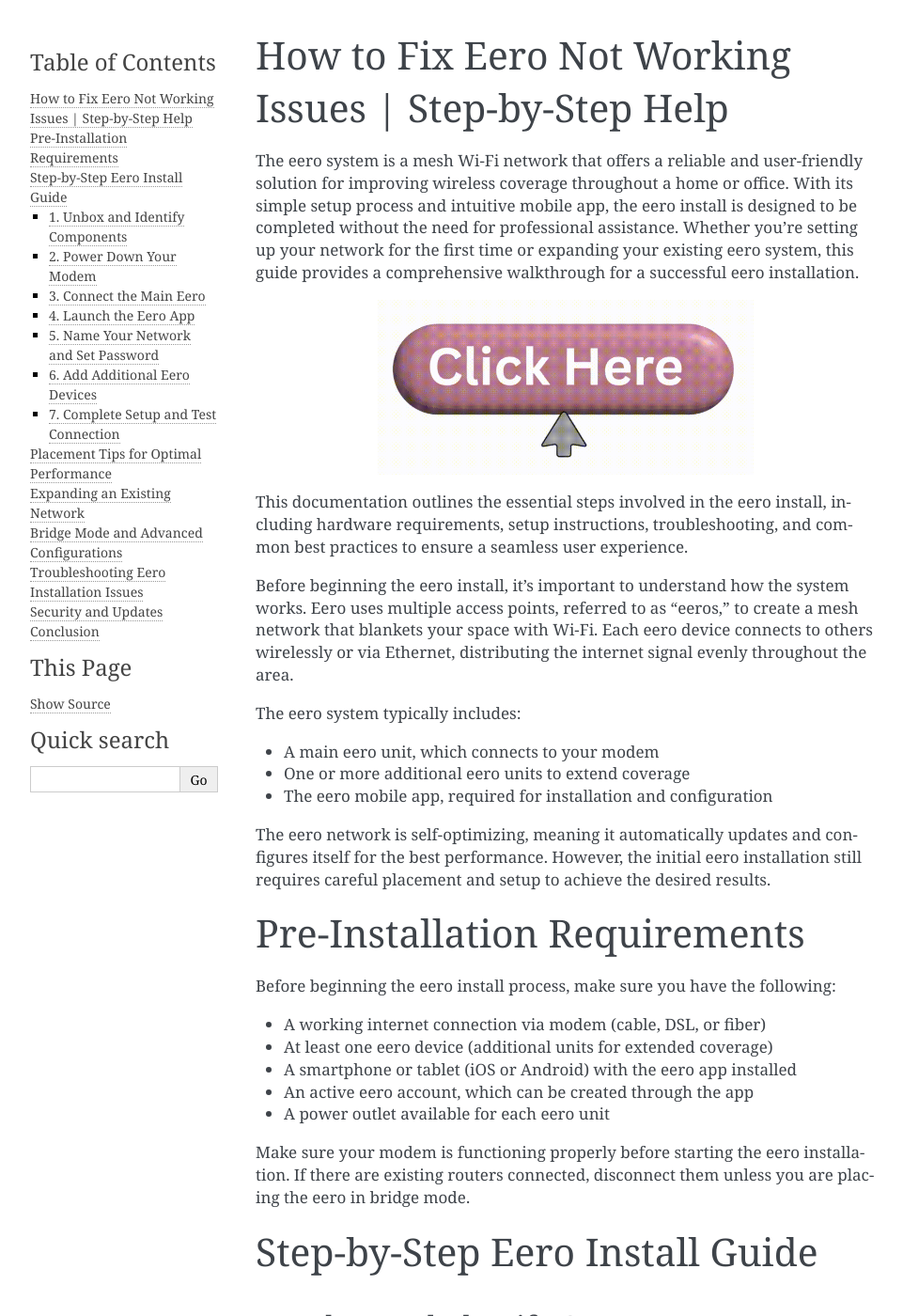
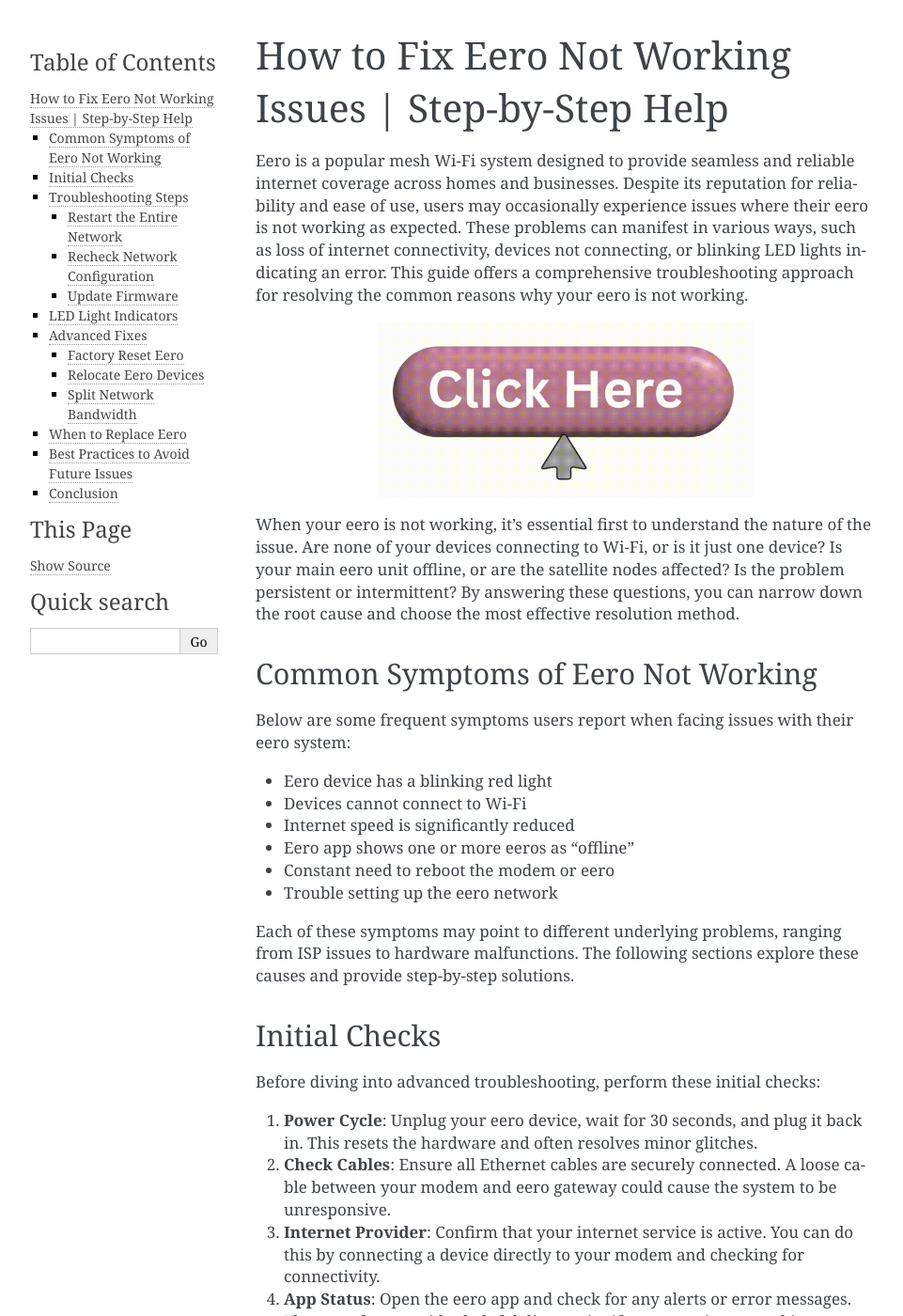
Before and after one commit to Andrewmark60/eero-not-working, a Sphinx documentation site: the page built from docs/index.rst, in a window 1280 px wide and 1400 px high. Shown: the whole window at 94% size, without its empty margins (148-1109 px from the left). Built offline with Sphinx 7.4.7, drawn with Linux system fonts in a browser that asks for light colours; some of the changed text lies outside the part shown.

Commit message:
Update index.rst

```diff
--- a/docs/index.rst
+++ b/docs/index.rst
@@ -1,7 +1,8 @@
 How to Fix Eero Not Working Issues | Step-by-Step Help
 ============================================
 
-The eero system is a mesh Wi-Fi network that offers a reliable and user-friendly solution for improving wireless coverage throughout a home or office. With its simple setup process and intuitive mobile app, the eero install is designed to be completed without the need for professional assistance. Whether you're setting up your network for the first time or expanding your existing eero system, this guide provides a comprehensive walkthrough for a successful eero installation.
+
+Eero is a popular mesh Wi-Fi system designed to provide seamless and reliable internet coverage across homes and businesses. Despite its reputation for reliability and ease of use, users may occasionally experience issues where their eero is not working as expected. These problems can manifest in various ways, such as loss of internet connectivity, devices not connecting, or blinking LED lights indicating an error. This guide offers a comprehensive troubleshooting approach for resolving the common reasons why your eero is not working.
 
 .. image:: click-here.gif
    :alt: My Project Logo
@@ -9,140 +10,150 @@ The eero system is a mesh Wi-Fi network that offers a reliable and user-friendly
    :align: center
    :target: https://getchatsupport.live/
 
-This documentation outlines the essential steps involved in the eero install, including hardware requirements, setup instructions, troubleshooting, and common best practices to ensure a seamless user experience.
+When your eero is not working, it’s essential first to understand the nature of the issue. Are none of your devices connecting to Wi-Fi, or is it just one device? Is your main eero unit offline, or are the satellite nodes affected? Is the problem persistent or intermittent? By answering these questions, you can narrow down the root cause and choose the most effective resolution method.
 
-Before beginning the eero install, it’s important to understand how the system works. Eero uses multiple access points, referred to as “eeros,” to create a mesh network that blankets your space with Wi-Fi. Each eero device connects to others wirelessly or via Ethernet, distributing the internet signal evenly throughout the area.
+Common Symptoms of Eero Not Working
+-----------------------------------
 
-The eero system typically includes:
+Below are some frequent symptoms users report when facing issues with their eero system:
 
-- A main eero unit, which connects to your modem
-- One or more additional eero units to extend coverage
-- The eero mobile app, required for installation and configuration
+- Eero device has a blinking red light
+- Devices cannot connect to Wi-Fi
+- Internet speed is significantly reduced
+- Eero app shows one or more eeros as “offline”
+- Constant need to reboot the modem or eero
+- Trouble setting up the eero network
 
-The eero network is self-optimizing, meaning it automatically updates and configures itself for the best performance. However, the initial eero installation still requires careful placement and setup to achieve the desired results.
+Each of these symptoms may point to different underlying problems, ranging from ISP issues to hardware malfunctions. The following sections explore these causes and provide step-by-step solutions.
 
-Pre-Installation Requirements
-=============================
+Initial Checks
+--------------
 
-Before beginning the eero install process, make sure you have the following:
+Before diving into advanced troubleshooting, perform these initial checks:
 
-- A working internet connection via modem (cable, DSL, or fiber)
-- At least one eero device (additional units for extended coverage)
-- A smartphone or tablet (iOS or Android) with the eero app installed
-- An active eero account, which can be created through the app
-- A power outlet available for each eero unit
+1. **Power Cycle**: Unplug your eero device, wait for 30 seconds, and plug it back in. This resets the hardware and often resolves minor glitches.
 
-Make sure your modem is functioning properly before starting the eero installation. If there are existing routers connected, disconnect them unless you are placing the eero in bridge mode.
+2. **Check Cables**: Ensure all Ethernet cables are securely connected. A loose cable between your modem and eero gateway could cause the system to be unresponsive.
 
-Step-by-Step Eero Install Guide
-===============================
+3. **Internet Provider**: Confirm that your internet service is active. You can do this by connecting a device directly to your modem and checking for connectivity.
 
-1. Unbox and Identify Components
---------------------------------
+4. **App Status**: Open the eero app and check for any alerts or error messages. The app often provides helpful diagnostics if your eero is not working.
 
-Begin by unboxing your eero units. Each box typically contains:
+Troubleshooting Steps
+---------------------
 
-- One eero device
-- A power adapter
-- An Ethernet cable
-- Basic instructions for getting started
+If your eero is still not working after the basic checks, proceed with these targeted troubleshooting steps.
 
-Confirm that all parts are present and undamaged. Identify the main eero device, which will connect directly to your modem.
+Restart the Entire Network
+~~~~~~~~~~~~~~~~~~~~~~~~~~
 
-2. Power Down Your Modem
-------------------------
+1. Disconnect the power from your modem and all eero devices.
+2. Wait for at least one minute.
+3. Power on the modem and wait for it to fully boot up.
+4. Then plug in your gateway eero (the one connected to the modem).
+5. Wait for it to display a solid white light.
+6. Finally, power on any other eero nodes in your mesh system.
 
-Before connecting any eero device, power off your modem and wait approximately two minutes. This allows the modem to clear its memory and prepare for a new connection.
+Resetting the network in this order ensures a proper handshake between your ISP and eero devices.
 
-3. Connect the Main Eero
-------------------------
+Recheck Network Configuration
+~~~~~~~~~~~~~~~~~~~~~~~~~~~~~
 
-Take the Ethernet cable provided and connect one end to your modem and the other end to the main eero’s WAN port (usually marked with a globe icon). Plug in the power adapter and wait for the eero to power on. The LED light on the eero will flash white to indicate it is ready for setup.
+Sometimes, network misconfiguration can result in your eero not working properly. Verify the following settings in the eero app:
 
-4. Launch the Eero App
-----------------------
+- **Network Name (SSID)**: Ensure you are connected to the correct network name.
+- **IP Address**: Look at the eero app to confirm your system is receiving a valid IP address from your ISP.
+- **Device Limits**: Eero has a limit on the number of devices per node. If too many are connected, performance may degrade.
 
-Open the eero mobile app on your smartphone or tablet. Sign in or create an account if you haven't already. Follow the on-screen instructions to begin the setup process. The app will detect your eero device and guide you through the connection process.
+Update Firmware
+~~~~~~~~~~~~~~~
 
-5. Name Your Network and Set Password
+Outdated firmware can result in compatibility or performance issues. To check for updates:
+
+1. Open the eero app.
+2. Navigate to the Settings menu.
+3. Check under Software Update.
+4. If an update is available, install it and allow your devices to reboot.
+
+Note: During firmware updates, your network may go offline briefly.
+
+LED Light Indicators
+--------------------
+
+Eero devices use LED lights to indicate their status. Understanding these signals is vital if your eero is not working.
+
+- **Solid White**: Everything is working normally.
+- **Blinking White**: Eero is starting up.
+- **Blinking Blue**: Eero is in setup mode.
+- **Solid Red**: Eero is not connected to the internet.
+- **Blinking Red**: Hardware issue or connection problem.
+
+If your eero has a red light, it usually indicates a problem with connectivity or a deeper system fault. Try restarting the eero and checking the modem again.
+
+Advanced Fixes
+--------------
+
+If none of the basic solutions work, consider these advanced troubleshooting options.
+
+Factory Reset Eero
+~~~~~~~~~~~~~~~~~~
+
+A factory reset erases all settings and returns your eero to its original state. Use this only if other steps have failed.
+
+To perform a factory reset:
+
+1. Locate the reset button on your eero device.
+2. Press and hold it for 15 seconds until the LED flashes red.
+3. Release the button and wait for the device to reboot.
+
+After the reset, set up the eero again using the mobile app.
+
+Relocate Eero Devices
+~~~~~~~~~~~~~~~~~~~~~
+
+Sometimes physical placement can affect performance. If your eero is not working in a certain location, try moving it:
+
+- Avoid placing it near metal objects or in enclosed areas.
+- Keep it elevated and in an open area.
+- Avoid interference from microwaves or cordless phones.
+
+Split Network Bandwidth
+~~~~~~~~~~~~~~~~~~~~~~~
+
+In congested homes or offices, eero performance may decline due to bandwidth saturation. You can:
+
+- Prioritize devices in the eero app.
+- Schedule downtime for less important devices.
+- Use Ethernet backhaul if possible to reduce wireless traffic.
+
+When to Replace Eero
+--------------------
+
+If your eero is not working after all the above efforts, it may be a hardware issue. Signs that it may need replacement include:
+
+- Frequent overheating
+- Red LED persists even after resets
+- Devices disconnect repeatedly
+- Firmware won’t update or install
+
+In such cases, contact customer support or consider testing with another unit if you have one available.
+
+Best Practices to Avoid Future Issues
 -------------------------------------
 
-During the eero install process, you will be prompted to name your Wi-Fi network and set a secure password. Choose a name that is easy to identify and a strong password to ensure security.
+To minimize the chances of facing eero not working problems again, follow these best practices:
 
-6. Add Additional Eero Devices
-------------------------------
-
-Once the main eero is set up, you can add additional devices to extend your network. Plug each additional eero into a power outlet within range of the main unit. The app will guide you through the process of adding each device. You may be asked to name the room or location of the unit to help identify it later.
-
-Make sure to place each unit where it can communicate effectively with other eeros. Avoid placing devices in enclosed spaces or near sources of interference.
-
-7. Complete Setup and Test Connection
--------------------------------------
-
-After all devices are added, the app will finalize your eero installation. It will check signal strength between units and may perform a firmware update if needed. Once setup is complete, test your internet connection and ensure all areas of your home are covered.
-
-Placement Tips for Optimal Performance
-======================================
-
-Proper placement is essential for a successful eero install. Follow these guidelines to optimize performance:
-
-- Place eeros on open shelves or flat surfaces, away from obstructions
-- Keep units away from microwaves, cordless phones, and metal appliances
-- Maintain a clear line of sight between units if possible
-- Avoid placing eeros inside cabinets or drawers
-
-A common layout includes one eero per 1,000 to 1,500 square feet, though this may vary depending on building materials and layout.
-
-Expanding an Existing Network
-=============================
-
-If you already have an eero system and want to add more devices, the process is simple. Open the eero app and choose “Add eero” from the settings menu. Follow the same process as described earlier to connect and place the new device.
-
-This method of expansion is particularly useful in large homes or buildings with multiple floors, where dead zones are common. The added eero units will integrate into the existing mesh network automatically.
-
-Bridge Mode and Advanced Configurations
-=======================================
-
-By default, the eero acts as a router, creating its own network. However, in some setups—such as those involving advanced routers, firewalls, or enterprise equipment—you may wish to use bridge mode. This allows the eero to act solely as a wireless access point.
-
-To enable bridge mode:
-
-- Open the eero app
-- Navigate to Network Settings
-- Select “Advanced Settings”
-- Choose “DHCP & NAT”
-- Select “Bridge”
-
-Note that enabling bridge mode will disable certain features like device tracking and usage insights.
-
-Troubleshooting Eero Installation Issues
-========================================
-
-While most installations proceed without issues, here are some common problems and their solutions:
-
-- **Eero not detected in app:** Make sure Bluetooth is enabled on your phone. Try restarting the eero and app.
-- **No internet connection:** Confirm that your modem is working. Try powering down both the modem and eero and restarting.
-- **Slow performance:** Check the placement of each unit. Avoid obstructions and reposition if necessary.
-- **LED light flashing red:** This indicates a problem with the internet connection. Check all cables and modem status.
-
-If problems persist, try performing a factory reset on the eero unit by pressing and holding the reset button for 15 seconds until the LED flashes yellow.
-
-Security and Updates
-====================
-
-The eero system is designed with security in mind. It automatically updates with the latest firmware, ensuring the latest security patches are applied. Users are not required to manually install updates, but notifications may appear in the app.
-
-Additional security features include:
-
-- WPA3 encryption
-- Family profiles for device-level control
-- Guest network support
-
-Always use a strong, unique password for your network and avoid sharing it publicly.
+- Keep your firmware updated regularly
+- Use surge protectors to avoid damage from power outages
+- Periodically reboot your eero system to clear caches
+- Monitor network activity through the app
+- Avoid placing all eero nodes too close or too far from each other
 
 Conclusion
-==========
+----------
 
-The eero install process is straightforward and efficient, even for users with minimal technical experience. With the right preparation and proper placement, the eero installation will provide robust, reliable Wi-Fi coverage throughout your home or office. This guide serves as a complete reference for setting up and managing your eero network, whether you're a first-time user or expanding an existing setup.
+While it can be frustrating to find your eero not working, most issues are solvable with a structured troubleshooting approach. From simple power cycles to more complex resets and firmware updates, these steps are designed to bring your eero system back to optimal performance. By understanding the signals your device gives and using the eero app to monitor health and connectivity, you can maintain a reliable mesh Wi-Fi network in your home or workplace.
 
-Remember that the success of an eero installation depends on thoughtful placement, following best practices, and keeping your devices up to date. With these steps, you’ll be on your way to enjoying a faster, more reliable wireless network.
+If problems persist even after trying all of these methods, it may indicate a hardware defect or incompatibility with your ISP. At that point, replacing the unit or escalating the issue with support may be the best course of action.
+
+Remember, maintaining your eero network is not just about fixing issues when they arise, but also about proactively managing your setup to prevent common causes that result in eero not working.
```
